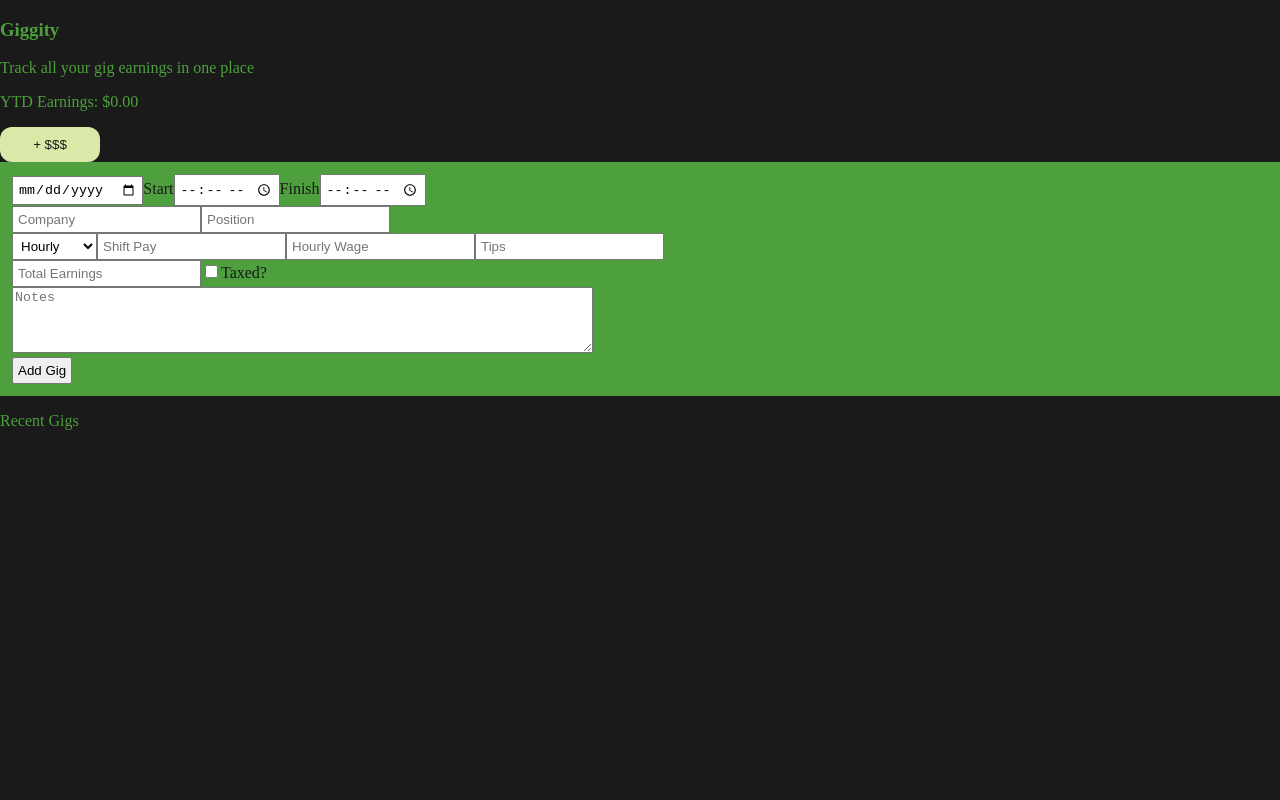
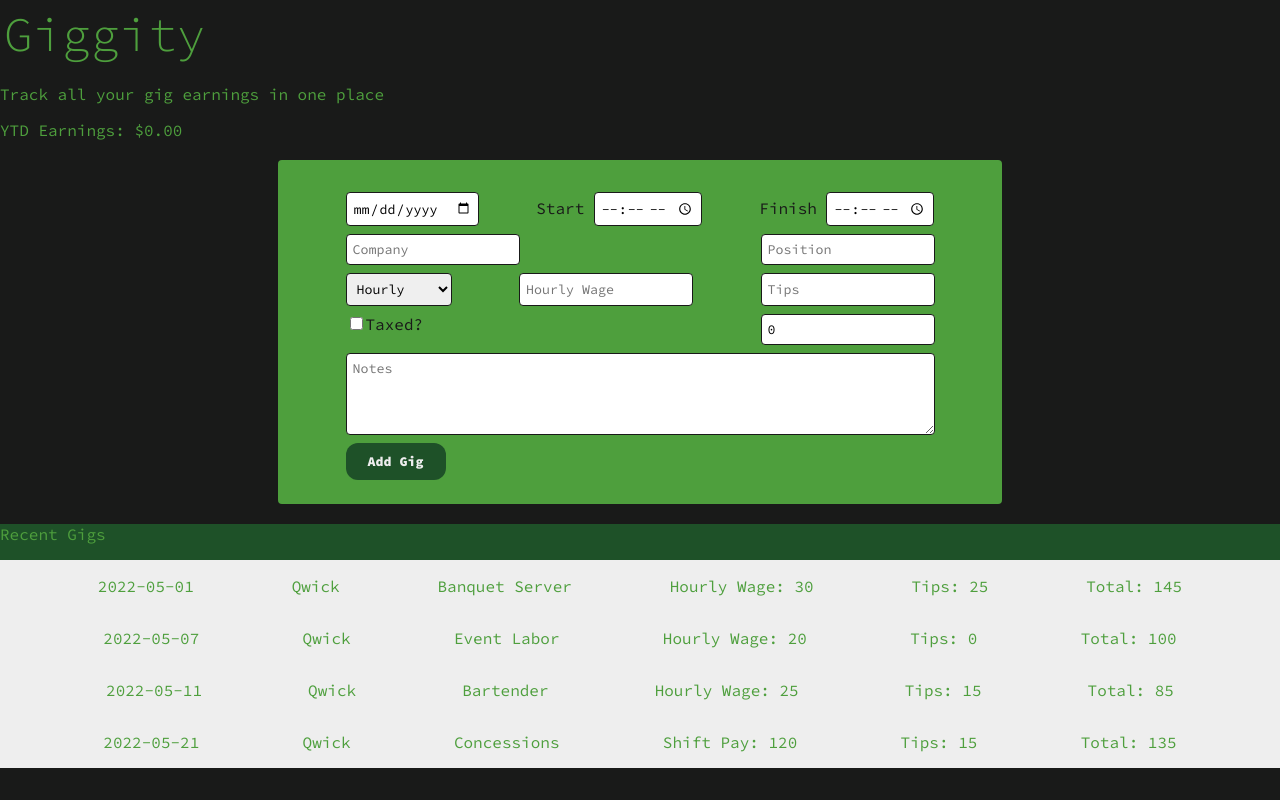
Before and after one commit to mikehoods/giggity, a React (Create React App) app: page / in a window 1280 px wide. Both pictures are taken after a click on the button "+ $$$". Built offline with nearby package versions, Linux system fonts and the light colour scheme; the HTML template or start-up script is replaced by a standard one.

Commit message:
Started setting up NewGigForm and RecentGigs components.

```diff
--- a/public/index.html
+++ b/public/index.html
@@ -9,9 +9,6 @@
       name="description"
       content="Track all your gig income in one place."
     />
-    <link rel="apple-touch-icon" href="%PUBLIC_URL%/logo192.png" />
-
-    <link rel="manifest" href="%PUBLIC_URL%/manifest.json" />
 
     <title>Giggity</title>
   </head>
--- a/src/App.js
+++ b/src/App.js
@@ -3,7 +3,7 @@ import Home from './pages/Home';
 function App() {
   return (
     <div className="App">
-      <Home/>
+      <Home />
     </div>
   );
 }
--- /dev/null
+++ b/src/components/RecentGigs.js
@@ -0,0 +1,29 @@
+import React from 'react'
+
+function RecentGigs() {
+    let gigs = require('../data/gigs.json')
+
+    return (
+        <div className="recentGigs">
+                <p>Recent Gigs</p>
+                <div className="gigs_container">
+                    {gigs.map((gig, i) => {
+                        return (
+                            <div className="gigDetails">
+                                <p>{gig.date}</p>
+                                <p>{gig.company}</p>
+                                <p>{gig.position}</p>
+                                {gig.hourly ? <p>Hourly Wage: {gig.hourly}</p>
+                                    : <p>Shift Pay: {gig.flat}</p>
+                                }
+                                <p>Tips: {gig.tips}</p>
+                                <p>Total: {gig.total}</p>
+                            </div>
+                        )
+                        })}
+                </div>
+            </div>
+    )
+}
+
+export default RecentGigs
--- /dev/null
+++ b/src/components/forms/NewGigForm.js
@@ -0,0 +1,87 @@
+import { useEffect, useState } from 'react';
+
+function NewGigForm({ handleShowForm }) {
+    const [date, setDate] = useState(null);
+    const [start, setStart] = useState(null);
+    const [finish, setFinish] = useState(null);
+    const [company, setCompany] = useState(null);
+    const [position, setPosition] = useState(null);
+    const [hourly, setHourly] = useState(null);
+    const [flat, setFlat] = useState(null);
+    const [tips, setTips] = useState(null);
+    const [taxed, setTaxed] = useState(null);
+    const [notes, setNotes] = useState(null);
+    const [total, setTotal] = useState(0);
+
+    const hourlyInput = <input onChange={(e) => setHourly(e.target.value)} type="number" placeholder="Hourly Wage" />
+    const flatInput = <input onChange={(e) => setFlat(e.target.value)} type="number" placeholder="Shift Pay"/>
+
+    const [payType, setPayType] = useState(hourlyInput);
+
+
+
+
+    const handlePayType = (e) => {
+        if (e.target.value === "hourly") {
+            setPayType(hourlyInput)
+        } else if (e.target.value === "flat") {
+            setPayType(flatInput)
+        }
+    }
+
+    const handleSubmit = (e) => {
+        e.preventDefault()
+        handleShowForm()
+        const gig = { date, start, finish, company, position, hourly, flat, tips, taxed, notes, total}
+        const newData = JSON.stringify(gig)
+        console.log(newData)
+    }
+
+    useEffect(() => {
+        if (flat) setTotal(flat + tips)
+        if (hourly) setTotal(parseFloat(hourly * 5) + parseFloat(tips))
+    }, [tips, flat, hourly])
+
+    return (
+        <div className="addGig_container">
+            <form className="addGig_form" onSubmit={handleSubmit}>
+                    <div className="addGig_div">
+                        <input onChange={(e) => setDate(e.target.value)} type="date" placeholder="Date" />
+                        <div>
+                            <label htmlFor="start">Start </label>
+                            <input onChange={(e) => setStart(e.target.value)} type="time" name="start" />
+                        </div>
+                        <div>
+                            <label htmlFor="finish">Finish </label>
+                            <input onChange={(e) => setFinish(e.target.value)} type="time" name="finish" />
+                        </div>
+                    </div>
+                    <div className="addGig_div">
+                        <input onChange={(e) => setCompany(e.target.value)} type="text" placeholder="Company"/>
+                        <input onChange={(e) => setPosition(e.target.value)} type="text" placeholder="Position"/>
+                    </div>
+                    <div className="addGig_div">
+                        <select onChange={handlePayType}>
+                            <option value="hourly">Hourly</option>
+                            <option value="flat">Flat Rate</option>
+                        </select>
+                        {payType}
+                        <input onChange={(e) => setTips(e.target.value)} type="number" placeholder="Tips" />
+                    </div>
+                    <div className="addGig_div">
+                        <div>
+                            <input onChange={(e) => setTaxed(e.target.value)} type="checkbox" name="taxed" />
+                            <label htmlFor="taxed">Taxed?</label>
+                        </div>
+                        <input type="number" placeholder="Total Earnings" value={total} />
+                    </div>
+                    <div className="addGig_div">
+                        <textarea onChange={(e) => setNotes(e.target.value)} name="notes" placeholder="Notes" rows="4" cols="70" />
+                    </div>
+                    <input className="addGig_button" type="submit" value="Add Gig" />
+                </form>
+        </div>
+    )
+}
+
+export default NewGigForm
--- /dev/null
+++ b/src/data/gigs.json
@@ -0,0 +1,6 @@
+[
+    {"date":"2022-05-01","start":"08:30","finish":"12:15","company":"Qwick","position":"Banquet Server","hourly":"30","flat":null,"tips":"25","taxed":"on","notes":"This was a cool shift!!!","total":145},
+    {"date":"2022-05-07","start":"02:10","finish":"7:30","company":"Qwick","position":"Event Labor","hourly":"20","flat":null,"tips":"0","taxed":"off","notes":"Meh","total":100},
+    {"date":"2022-05-11","start":"06:40","finish":"11:45","company":"Qwick","position":"Bartender","hourly":"25","flat":null,"tips":"15","taxed":"on","notes":"I'm so tired","total":85},
+    {"date":"2022-05-21","start":"09:10","finish":"13:45","company":"Qwick","position":"Concessions","hourly":null,"flat":120,"tips":"15","taxed":"on","notes":"I'm so tired","total":135}
+]
--- a/src/index.css
+++ b/src/index.css
@@ -1,28 +1,71 @@
+@import url('https://fonts.googleapis.com/css2?family=Source+Code+Pro:ital,wght@0,200;0,300;0,400;0,500;0,600;0,700;0,800;0,900;1,200;1,300;1,400;1,500;1,600;1,700&display=swap');
+
 body {
   background-color: #191A19;
   color: #4E9F3D;
+  font-family: 'Source Code Pro', monospace;
   margin: 0;
 }
 
+.appName {
+  font-size: 3rem;
+  font-weight: 300;
+  margin: 0;
+  padding: 4px;
+}
+
+.addGig_container {
+  background-color: #4E9F3D;
+  border-radius: 4px;
+  display: flex;
+  justify-content: center;
+  margin: 20px auto;
+  padding: 12px;
+  width: 700px;
+}
+
+.addGig_form {
+  padding: 12px;
+  /* text-align: center;   */
+}
+
+.addGig_div {
+  display: flex;
+  justify-content: space-between;
+  margin: 8px 0;
+}
+
+input, select, textarea {
+  border-radius: 4px;
+  border: 1px solid #191A19;
+  font-family: 'Source Code Pro', monospace;
+  padding: 6px;
+}
+
+label {
+  color: #191A19;
+}
+
 .addGig_button {
-  background-color: #D8E9A8;
+  background-color: #1E5128;
   border: none;
   border-radius: 12px;
-  color: #191A19;
+  color: #EEEEEE;
+  font-weight: 900;
   padding: 10px;
   text-align: center;
   width: 100px;
 }
 
-.addGig_form {
-  background-color: #4E9F3D;
-  padding: 12px;
+.recentGigs {
+  background-color: #1E5128;
 }
 
-input, select {
-  padding: 4px;
+.gigs_container {
+  background-color: #EEEEEE;
 }
 
-label {
-  color: #191A19;
+.gigDetails {
+  display: flex;
+  justify-content: space-evenly;
 }
--- a/src/pages/Home.js
+++ b/src/pages/Home.js
@@ -1,50 +1,25 @@
-import React from 'react'
+import { useState } from 'react';
+
+import NewGigForm from '../components/forms/NewGigForm'
+import RecentGigs from '../components/RecentGigs'
 
 function Home() {
+    const [showForm, setShowForm] = useState(false);
+
+    const handleShowForm = () => setShowForm(!showForm)
+
     return (
         <div>
-            <h3>Giggity</h3>
+            <h3 className="appName">Giggity</h3>
             <p>Track all your gig earnings in one place</p>
             <div>
                 <p>YTD Earnings: $0.00</p>
             </div>
             <div>
-                <button className="addGig_button">+ $$$</button>
-                <form className="addGig_form">
-                    <div>
-                        <input type="date" placeholder="Date" />
-                        <label for="start">Start</label>
-                        <input type="time" name="start" />
-                        <label for="finish">Finish</label>
-                        <input type="time" name="finish" />
-                    </div>
-                    <div>
-                        <input type="text" placeholder="Company"/>
-                        <input type="text" placeholder="Position"/>
-                    </div>
-                    <div>
-                        <select>
-                            <option value="hourly">Hourly</option>
-                            <option value="flat">Flat Rate</option>
-                        </select>
-                        <input type="number" placeholder="Shift Pay"/>
-                        <input type="number" placeholder="Hourly Wage" />
-                        <input type="number" placeholder="Tips" />
-                    </div>
-                    <div>
-                        <input type="number" placeholder="Total Earnings" />
-                        <input type="checkbox" name="taxed" />
-                        <label for="taxed">Taxed?</label>
-                    </div>
-                    <div>
-                        <textarea placeholder="Notes" rows="4" cols="70" />
-                    </div>
-                    <input type="submit" value="Add Gig" />
-                </form>
+                {!showForm ? <button className="addGig_button" onClick={handleShowForm}>+ $$$</button>
+                : <NewGigForm handleShowForm={handleShowForm} />}
             </div>
-            <div>
-                <p>Recent Gigs</p>
-            </div>
+            <RecentGigs />
         </div>
     )
 }
```
